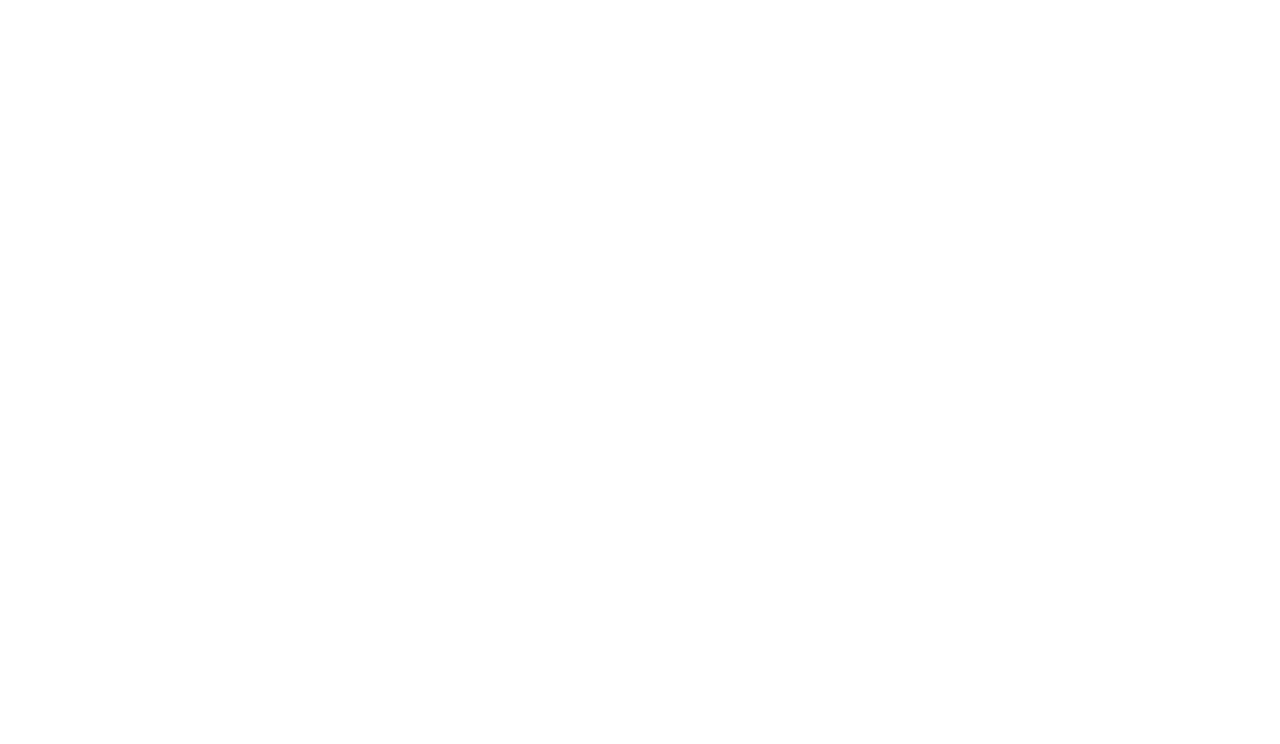
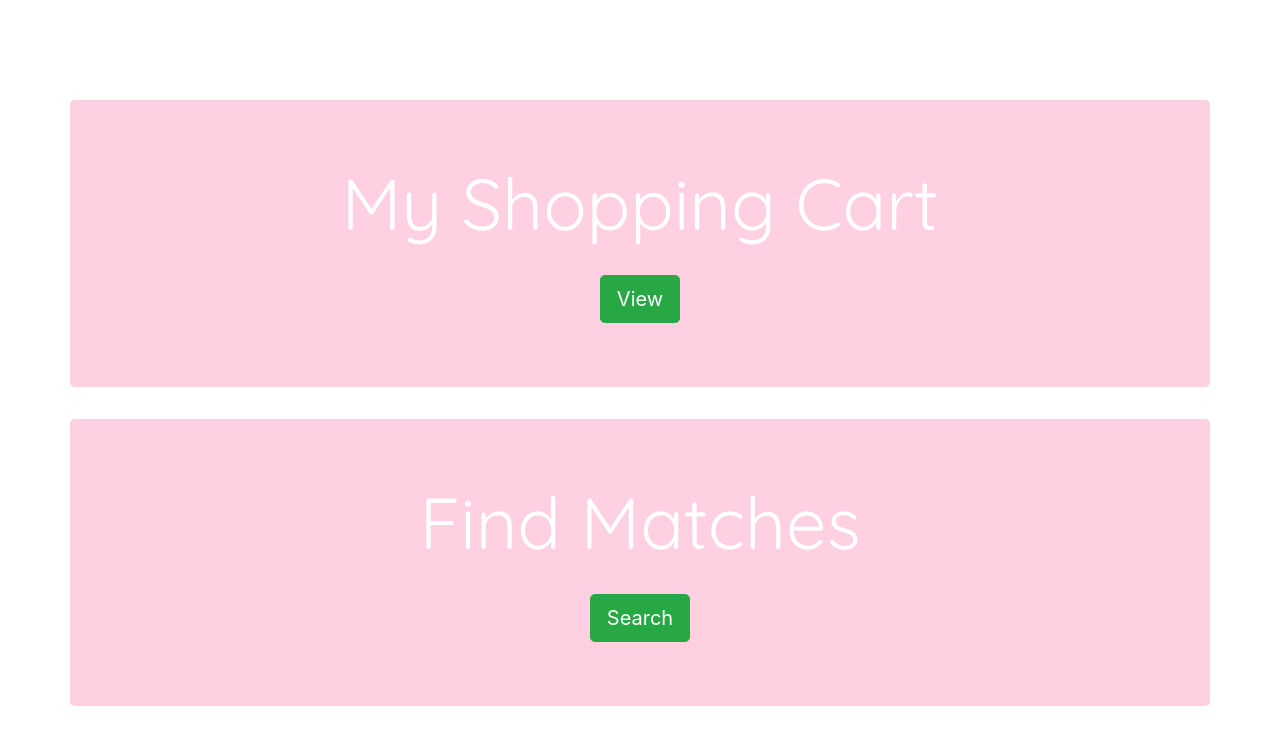
Before and after one commit to grace-y728/piggybackweb, a plain HTML site: page index.html in a window 1280 px wide. Drawn offline with nearby package versions, Linux system fonts and the light colour scheme.

Commit message:
Added basic UI

```diff
--- a/index.html
+++ b/index.html
@@ -2,10 +2,37 @@
 <html>
 
 <head>
-<script src="jquery-3.2.1.min.js"></script>
+  <!--include bootstrap-->
+  <link rel="stylesheet" href="https://maxcdn.bootstrapcdn.com/bootstrap/4.0.0-beta/css/bootstrap.min.css">
+  <script src="https://maxcdn.bootstrapcdn.com/bootstrap/4.0.0-beta/js/bootstrap.min.js"></script>
+
+  <!--include jquery-->
+  <script src="jquery-3.2.1.min.js"></script>
+
+  <!--link css-->
+  <link rel="stylesheet" href="styles.css">
+  <link href="https://fonts.googleapis.com/css?family=Quicksand" rel="stylesheet">
+
 </head>
 
 <body>
+  <!--shopping cart-->
+  <div style="background:!important" class="jumbotron container" id="topjumbo">
+    <h1 class="display-3">My Shopping Cart</h1>
+    <br>
+    <div class="wrapper">
+      <a class="btn btn-success btn-lg" href="#" role="button">View</a>
+    </div>
+  </div>
+
+  <!--find matches-->
+  <div style="background:!important" class="jumbotron container">
+    <h1 class="display-3">Find Matches</h1>
+    <br>
+    <div class="wrapper">
+      <a class="btn btn-success btn-lg" href="#" role="button">Search</a>
+    </div>
+  </div>
 </body>
 
 </html>
--- a/styles.css
+++ b/styles.css
@@ -1 +1,19 @@
-//css
+.jumbotron {
+  background-color: #ffd0e1;
+  width: auto;
+  height: auto;
+}
+
+.wrapper {
+  text-align: center;
+}
+
+.display-3 {
+  text-align: center;
+  font-family: 'Quicksand', sans-serif;
+  color: white;
+}
+
+#topjumbo {
+  margin-top: 100px;
+}
```
